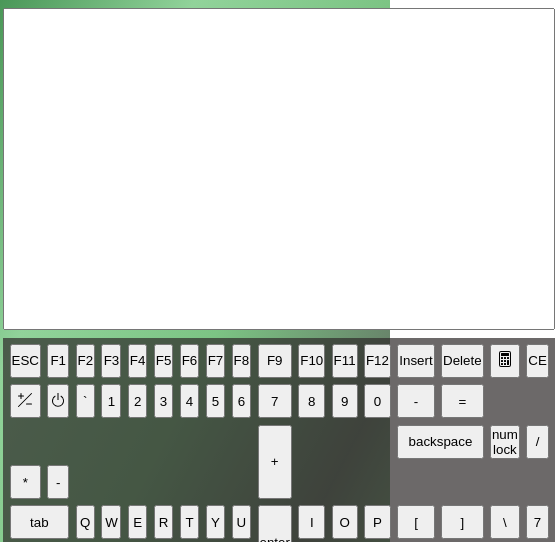
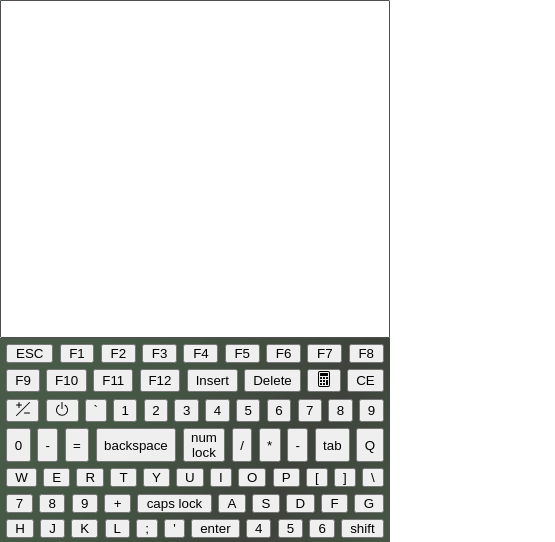
Before and after one commit to codjoelmayer/keyboard, a plain HTML site: page index.html in a window 390 px wide. Shown: the top 542 px of the page, 555 px wide, since content can reach past the window. Drawn offline with nearby package versions, Linux system fonts and the light colour scheme.

Commit message:
Make this keyboard responsive

```diff
--- a/css/style.css
+++ b/css/style.css
@@ -43,7 +43,6 @@ box-shadow: -8px 9px 20px 8px rgba(93,122,120,0.86);
 /* Container */
 .container {
     width: 100%;
-    /* height: 100vh; */
     background-image: linear-gradient(to right bottom, #4a9758, #91d39a, #7cc484, #667e68, #8ddb8f);
 }
 .container>*{
@@ -94,7 +93,20 @@ button[data-title="zero-right"] {
 }
 /* media query */
 @media screen and (width < 900px) {
+    .container>* {
+        width: 100%;
+        padding: 0;
+        margin: 0;
+    }
     .row:last-child{
-        grid-template-columns: repeat(10, 1fr);
+        display: flex;
+        flex-flow: row wrap;
+    }
+    .row:last-child>* {
+        padding-inline: .4rem;
+    }
+    button[data-title="space"],
+    button {
+        flex-grow: 1;
     }
 }
```
